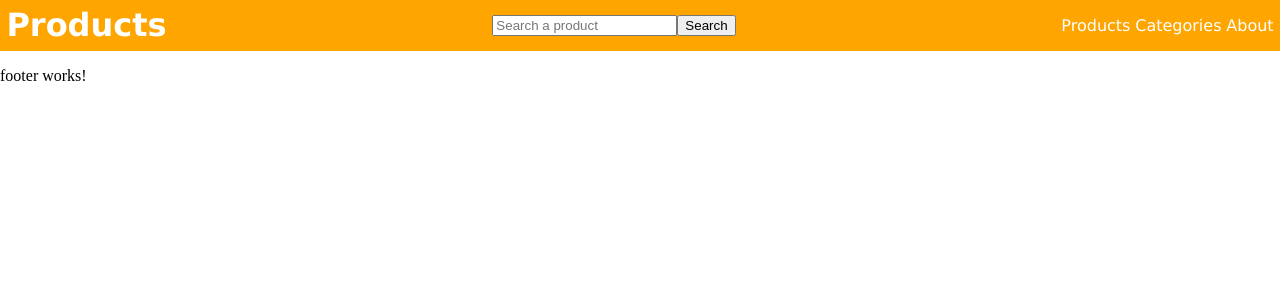
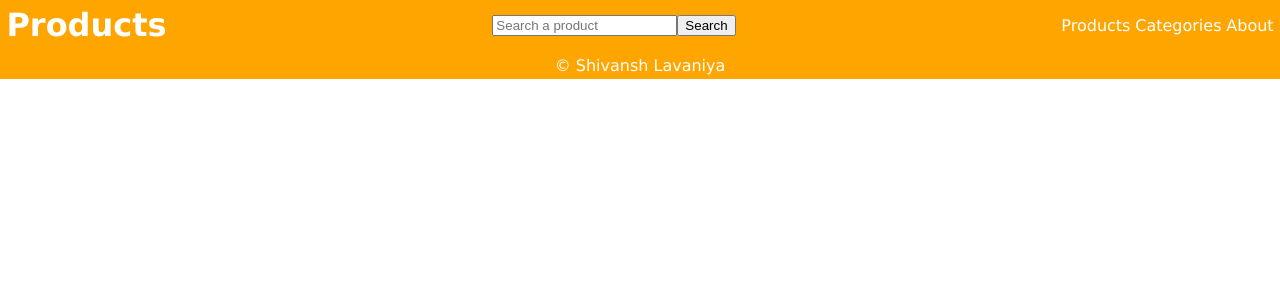
Before and after one commit to Shiva2026-eng/learning-angular, an Angular app in the folder products-catalogue/: page / in a window 1280 px wide. Shown: the top 300 px of the page. Built offline with nearby package versions, Linux system fonts and the light colour scheme.

Commit message:
Created footer component

```diff
--- a/products-catalogue/src/app/components/footer/footer.html
+++ b/products-catalogue/src/app/components/footer/footer.html
@@ -1 +1,3 @@
-<p>footer works!</p>
+<footer>
+  <p>&copy; Shivansh Lavaniya</p>
+</footer>
--- a/products-catalogue/src/app/components/footer/footer.scss
+++ b/products-catalogue/src/app/components/footer/footer.scss
@@ -0,0 +1,14 @@
+footer {
+  background-color: orange;
+  color: white;
+  display: flex;
+  justify-content: center;
+  align-items: center;
+  p {
+    margin: 0;
+  }
+  padding: 0.3em;
+  font-family:
+    'Lucida Sans', 'Lucida Sans Regular', 'Lucida Grande', 'Lucida Sans Unicode', Geneva, Verdana,
+    sans-serif;
+}
```
